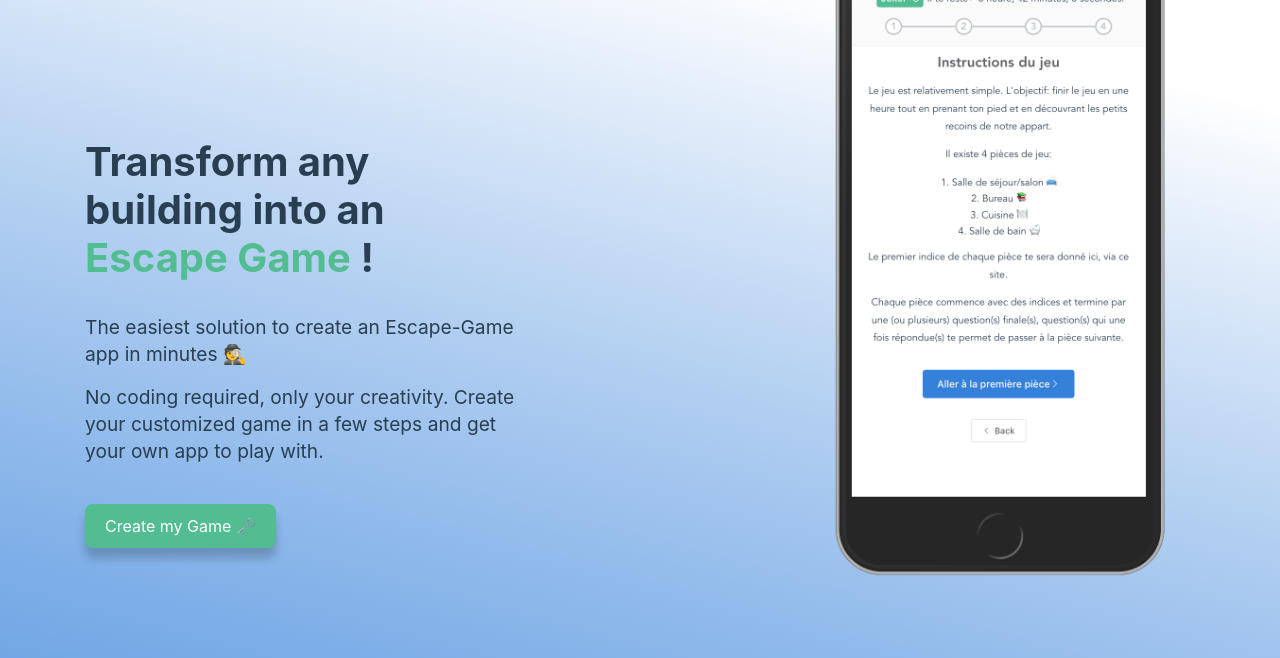
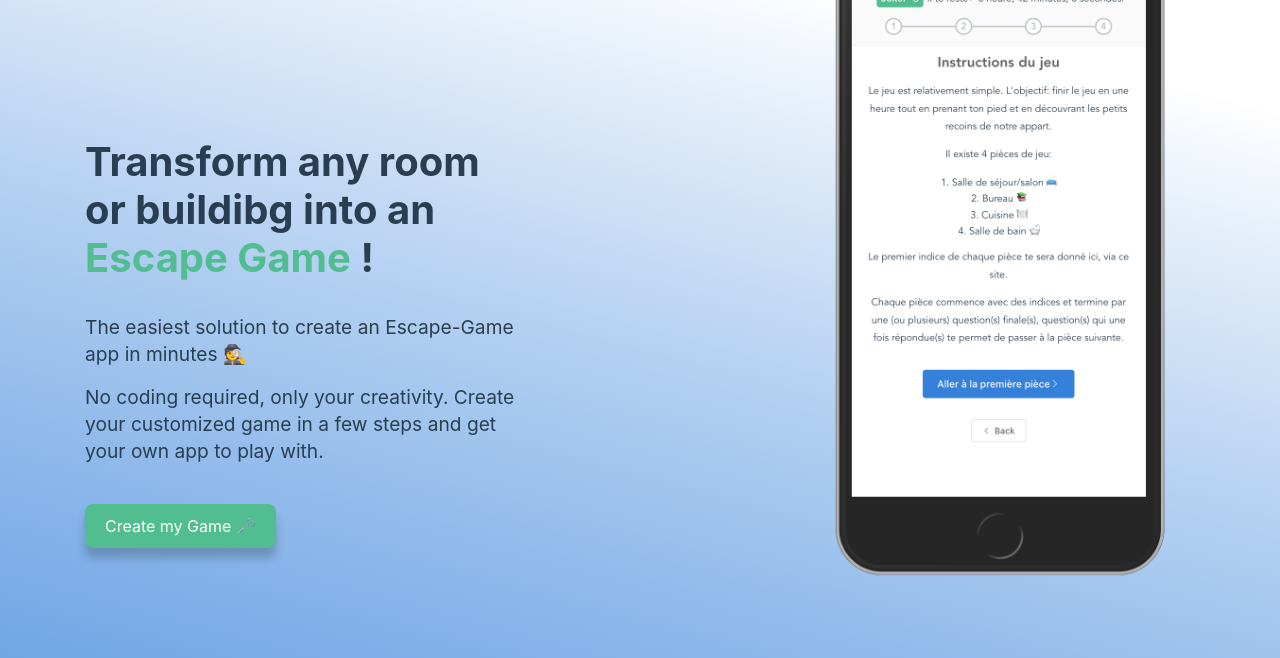
Before and after one commit to Sohett/The-Game---Landing-Page, a website: page index.html in a window 1280 px wide. Shown: the part 142-800 px from the top of the page. Drawn offline with nearby package versions, Linux system fonts and the light colour scheme.

Commit message:
text modification

```diff
--- a/index.html
+++ b/index.html
@@ -199,7 +199,7 @@
         <div class="col-sm text-area">
           <img class="logo" src="./favicon16x16.png">
           <h3>The Game</h3>
-          <h1>Transform any building into an <span style="color: #51bd91">Escape Game</span> !</h1>
+          <h1>Transform any room or buildibg into an <span style="color: #51bd91">Escape Game</span> !</h1>
           <br>
           <p>The easiest solution to create an Escape-Game app in minutes 🕵️</p>
           <p>No coding required, only your creativity. Create your customized game in a few steps and get your own app to play with.</p>
```
